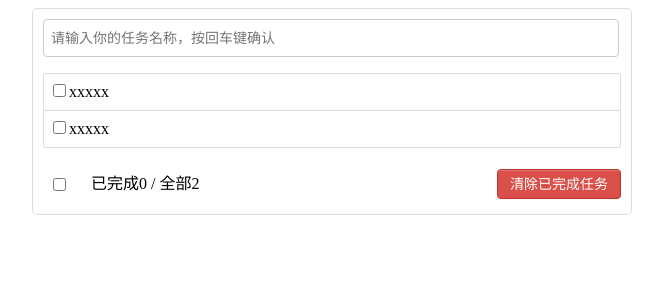
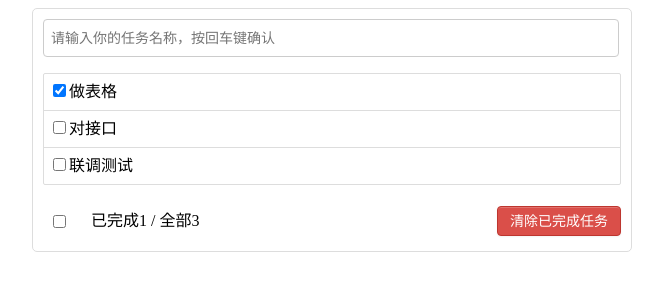
Before and after one commit to sweet-potatos/vue-study, a Vue app: page / in a window 1280 px wide. Shown: the top 300 px of the page, without its empty margins (308-971 px from the left). Built offline with nearby package versions, Linux system fonts and the light colour scheme.

Commit message:
feat: todoDemo添加数据、勾选数据、底部数量统计
--story=xxx --user=xuzhuquan

```diff
--- a/package.json
+++ b/package.json
@@ -11,6 +11,7 @@
     "core-js": "^3.6.5",
     "less": "^4.1.2",
     "less-loader": "^7.3.0",
+    "nanoid": "^3.1.30",
     "vue": "^2.6.11"
   },
   "devDependencies": {
--- a/src/main.js
+++ b/src/main.js
@@ -1,11 +1,11 @@
 import Vue from 'vue'
 import App from './App.vue'
 
-import plugin from './utils/plugin'
+// import plugin from './utils/plugin'
 
 Vue.config.productionTip = false
 
-Vue.use(plugin)
+// Vue.use(plugin)
 
 new Vue({
   render: h => h(App)
--- a/src/study/todoListDemo/MyFooter.vue
+++ b/src/study/todoListDemo/MyFooter.vue
@@ -4,7 +4,7 @@
       <input type="checkbox">
     </label>
     <span>
-      <span>已完成0</span> / 全部2
+      <span>已完成{{ checkedNum }}</span> / 全部{{ total }}
     </span>
     <button class="btn btn-danger">清除已完成任务</button>
   </div>
@@ -12,7 +12,19 @@
 
 <script>
 export default {
-  name: 'MyFooter'
+  name: 'MyFooter',
+  props: ['listData'],
+  computed: {
+    total() {
+      return this.listData.length
+    },
+    checkedNum() {
+      const num = this.listData.reduce((pre, current) => {
+        return pre + (current.isChecked ? 1 : 0)
+      }, 0)
+      return num
+    }
+  }
 }
 </script>
 
--- a/src/study/todoListDemo/MyHeader.vue
+++ b/src/study/todoListDemo/MyHeader.vue
@@ -1,13 +1,27 @@
 <template>
   <div class="todo-header">
-    <input type="text" placeholder="请输入你的任务名称，按回车键确认">
+    <input v-model="title" type="text" placeholder="请输入你的任务名称，按回车键确认" @keydown.enter="add">
   </div>
 </template>
 
 <script>
+import { nanoid } from 'nanoid'
+
 export default {
-  name: 'MyHeader'
-
+  name: 'MyHeader',
+  props: ['addMethod'],
+  data() {
+    return {
+      title: ''
+    }
+  },
+  methods: {
+    add() {
+      const dataObj = { id: nanoid(), title: this.title, isChecked: false }
+      this.addMethod(dataObj)
+      this.title = ''
+    }
+  }
 }
 </script>
 
--- a/src/study/todoListDemo/MyItem.vue
+++ b/src/study/todoListDemo/MyItem.vue
@@ -1,8 +1,10 @@
 <template>
   <li>
     <label>
-      <input type="checkbox">
-      <span>xxxxx</span>
+      <input type="checkbox" :checked="listItem.isChecked" @change="itemChoose(listItem.id)">
+      <!-- 用v-model也能实现，但是不建议这样搞，原则上数据在自己组件中才用v-model，props传进来的数据原则上是只读的 -->
+      <!-- <input v-model="listItem.isChecked" type="checkbox"> -->
+      <span>{{ listItem.title }}</span>
     </label>
     <button class="btn btn-danger" style="display:none">删除</button>
   </li>
@@ -10,7 +12,16 @@
 
 <script>
 export default {
-  name: 'MyItem'
+  name: 'MyItem',
+  props: ['listItem', 'choose'],
+  // props: {
+  //   listItem: Object
+  // }
+  methods: {
+    itemChoose(id) {
+      this.choose(id)
+    }
+  }
 }
 </script>
 
--- a/src/study/todoListDemo/MyList.vue
+++ b/src/study/todoListDemo/MyList.vue
@@ -1,7 +1,6 @@
 <template>
   <ul class="todo-main">
-    <MyItem />
-    <MyItem />
+    <MyItem v-for="item in listData" :key="item.id" :list-item="item" :choose="choose" />
   </ul>
 </template>
 
@@ -10,7 +9,11 @@ import MyItem from './MyItem'
 
 export default {
   name: 'MyList',
-  components: { MyItem }
+  components: { MyItem },
+  props: ['listData', 'choose']
+  // props: {
+  //   listData: Array
+  // }
 }
 </script>
 
--- a/src/study/todoListDemo/TodoListDemo.vue
+++ b/src/study/todoListDemo/TodoListDemo.vue
@@ -1,21 +1,44 @@
 <template>
   <div class="todo-container">
     <div class="todo-wrap">
-      <MyHeader />
-      <MyList />
-      <MyFooter />
+      <MyHeader :add-method="add" />
+      <MyList :list-data="listData" :choose="choose" />
+      <MyFooter :list-data="listData" />
     </div>
   </div>
 </template>
 
 <script>
+import { nanoid } from 'nanoid'
 import MyHeader from './MyHeader.vue'
 import MyList from './MyList.vue'
 import MyFooter from './MyFooter.vue'
 
 export default {
   name: 'TodoListDemo',
-  components: { MyHeader, MyList, MyFooter }
+  components: { MyHeader, MyList, MyFooter },
+  data() {
+    return {
+      listData: [
+        { id: nanoid(), title: '做表格', isChecked: true },
+        { id: nanoid(), title: '对接口', isChecked: false },
+        { id: nanoid(), title: '联调测试', isChecked: false }
+      ]
+    }
+  },
+  methods: {
+    add(dataObj) {
+      this.listData.unshift(dataObj)
+    },
+    choose(id) {
+      console.log('id', id)
+      this.listData.forEach(item => {
+        if (item.id === id) {
+          item.isChecked = !item.isChecked
+        }
+      })
+    }
+  }
 }
 </script>
 
```
Also changed, not shown: .eslintrc.js, 1 other file (tests, documents, lock files or other folders).
